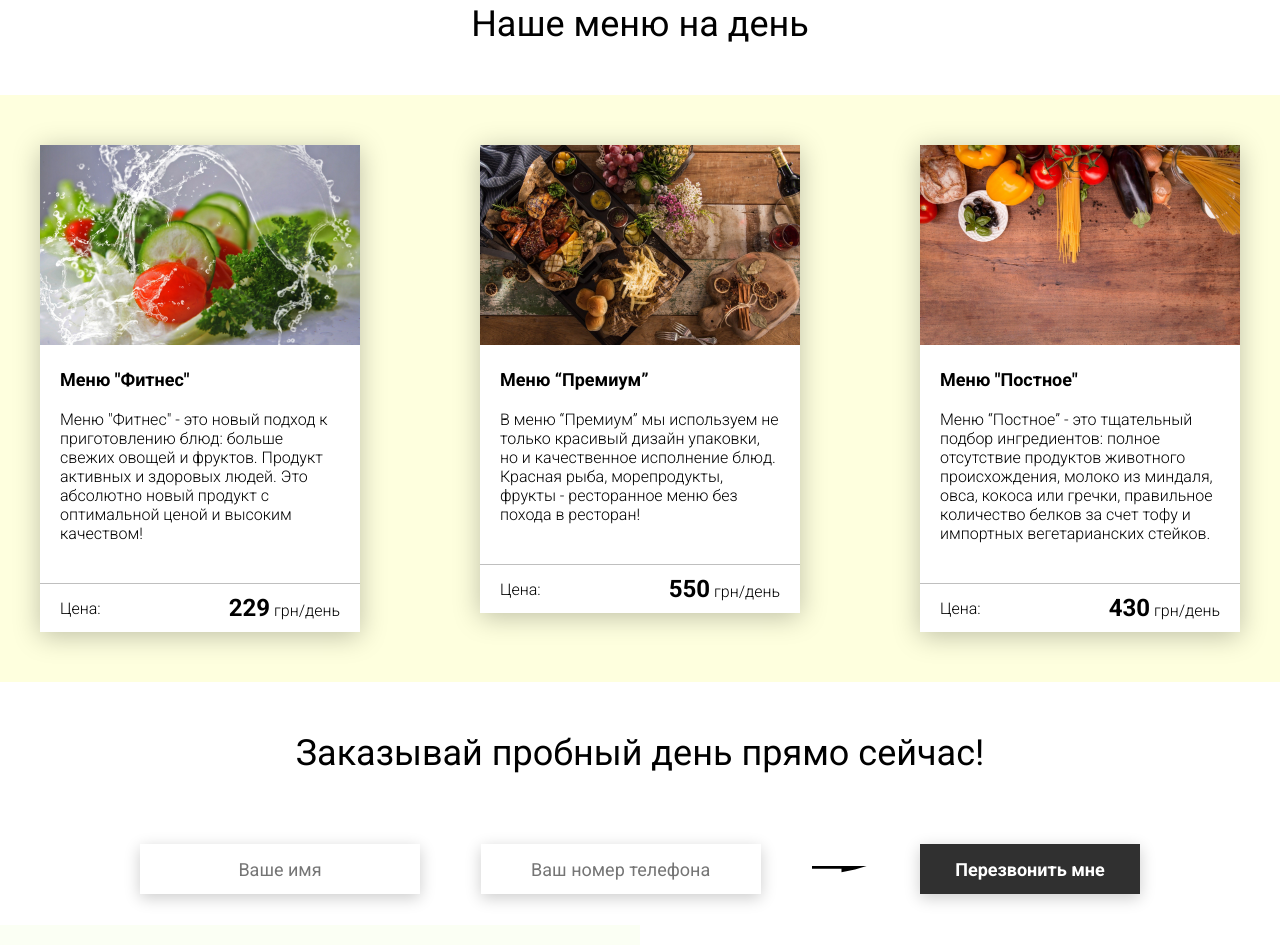
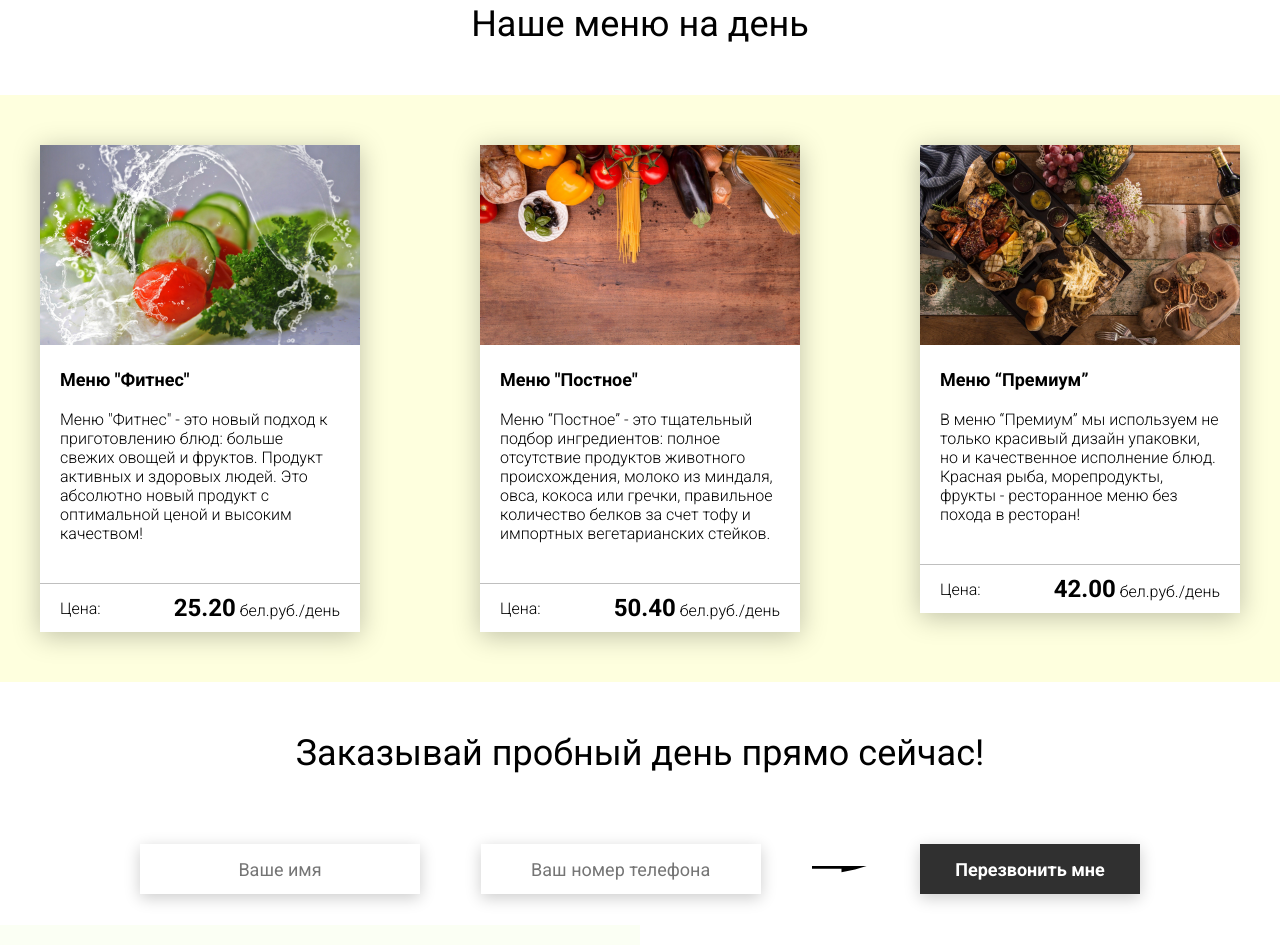
Before and after one commit to DankiCat/food, a plain HTML site: page index.html in a window 1280 px wide. Shown: the part 2267-3212 px from the top of the page. Drawn offline with nearby package versions, Linux system fonts and the light colour scheme; files that its build step writes are made by us from their sources; files whose address does not match are found by name.

Commit message:
menu cards update

```diff
--- a/index.html
+++ b/index.html
@@ -185,36 +185,7 @@
 
         <div class="menu__field">
             <div class="container">
-                <div class="menu__item">
-                    <img src="img/tabs/vegy.jpg" alt="vegy">
-                    <h3 class="menu__item-subtitle">Меню "Фитнес"</h3>
-                    <div class="menu__item-descr">Меню "Фитнес" - это новый подход к приготовлению блюд: больше свежих овощей и фруктов. Продукт активных и здоровых людей. Это абсолютно новый продукт с оптимальной ценой и высоким качеством!</div>
-                    <div class="menu__item-divider"></div>
-                    <div class="menu__item-price">
-                        <div class="menu__item-cost">Цена:</div>
-                        <div class="menu__item-total"><span>229</span> грн/день</div>
-                    </div>
-                </div>
-                <div class="menu__item">
-                    <img src="img/tabs/elite.jpg" alt="elite">
-                    <h3 class="menu__item-subtitle">Меню “Премиум”</h3>
-                    <div class="menu__item-descr">В меню “Премиум” мы используем не только красивый дизайн упаковки, но и качественное исполнение блюд. Красная рыба, морепродукты, фрукты - ресторанное меню без похода в ресторан!</div>
-                    <div class="menu__item-divider"></div>
-                    <div class="menu__item-price">
-                        <div class="menu__item-cost">Цена:</div>
-                        <div class="menu__item-total"><span>550</span> грн/день</div>
-                    </div>
-                </div>
-                <div class="menu__item">
-                    <img src="img/tabs/post.jpg" alt="post">
-                    <h3 class="menu__item-subtitle">Меню "Постное"</h3>
-                    <div class="menu__item-descr">Меню “Постное” - это тщательный подбор ингредиентов: полное отсутствие продуктов животного происхождения, молоко из миндаля, овса, кокоса или гречки, правильное количество белков за счет тофу и импортных вегетарианских стейков. </div>
-                    <div class="menu__item-divider"></div>
-                    <div class="menu__item-price">
-                        <div class="menu__item-cost">Цена:</div>
-                        <div class="menu__item-total"><span>430</span> грн/день</div>
-                    </div>
-                </div>
+
             </div>
         </div>
     </div>
--- a/js/main.js
+++ b/js/main.js
@@ -143,7 +143,7 @@ window.addEventListener('DOMContentLoaded', () => {
         }
     });
 
-    const modalTimerId = setTimeout(showModal, 30000);
+    // const modalTimerId = setTimeout(showModal, 30000);
 
     function showModalByScroll() {
         if (window.pageYOffset + document.documentElement.clientHeight >= document.documentElement.scrollHeight - 1) {
@@ -153,4 +153,69 @@ window.addEventListener('DOMContentLoaded', () => {
     }
 
     window.addEventListener('scroll', showModalByScroll);
+
+    // Cards
+
+    class MenuCard {
+        constructor(src, alt, title, description, price, parentSelector) {
+            this.src = src;
+            this.alt = alt;
+            this.title = title;
+            this.description = description;
+            this.price = price;
+            this.parent = document.querySelector(parentSelector);
+
+            this.transfer = 2.8;
+            this.changeToBLR();
+        }
+
+        changeToBLR() {
+            this.price = (this.price * this.transfer).toFixed(2);
+        }
+
+        render() {
+            const element = document.createElement('div');
+            element.innerHTML = `
+                <div class="menu__item">
+                    <img src=${this.src} alt=${this.alt}>
+                    <h3 class="menu__item-subtitle">${this.title}</h3>
+                    <div class="menu__item-descr">${this.description}</div>
+                    <div class="menu__item-divider"></div>
+                    <div class="menu__item-price">
+                        <div class="menu__item-cost">Цена:</div>
+                        <div class="menu__item-total"><span>${this.price}</span> бел.руб./день</div>
+                    </div>
+                </div>
+            `;
+
+            this.parent.append(element);
+        }
+    }
+
+    new MenuCard(
+        'img/tabs/vegy.jpg',
+        'vegy',
+        'Меню "Фитнес"',
+        'Меню "Фитнес" - это новый подход к приготовлению блюд: больше свежих овощей и фруктов. Продукт активных и здоровых людей. Это абсолютно новый продукт с оптимальной ценой и высоким качеством!',
+        9,
+        '.menu__field .container'
+    ).render();
+
+    new MenuCard(
+        'img/tabs/post.jpg',
+        'post',
+        'Меню "Постное"',
+        'Меню “Постное” - это тщательный подбор ингредиентов: полное отсутствие продуктов животного происхождения, молоко из миндаля, овса, кокоса или гречки, правильное количество белков за счет тофу и импортных вегетарианских стейков.',
+        18,
+        '.menu__field .container'
+    ).render();
+
+    new MenuCard(
+        'img/tabs/elite.jpg',
+        'elite',
+        'Меню “Премиум”',
+        'В меню “Премиум” мы используем не только красивый дизайн упаковки, но и качественное исполнение блюд. Красная рыба, морепродукты, фрукты - ресторанное меню без похода в ресторан!',
+        15,
+        '.menu__field .container'
+    ).render();
 });
```
